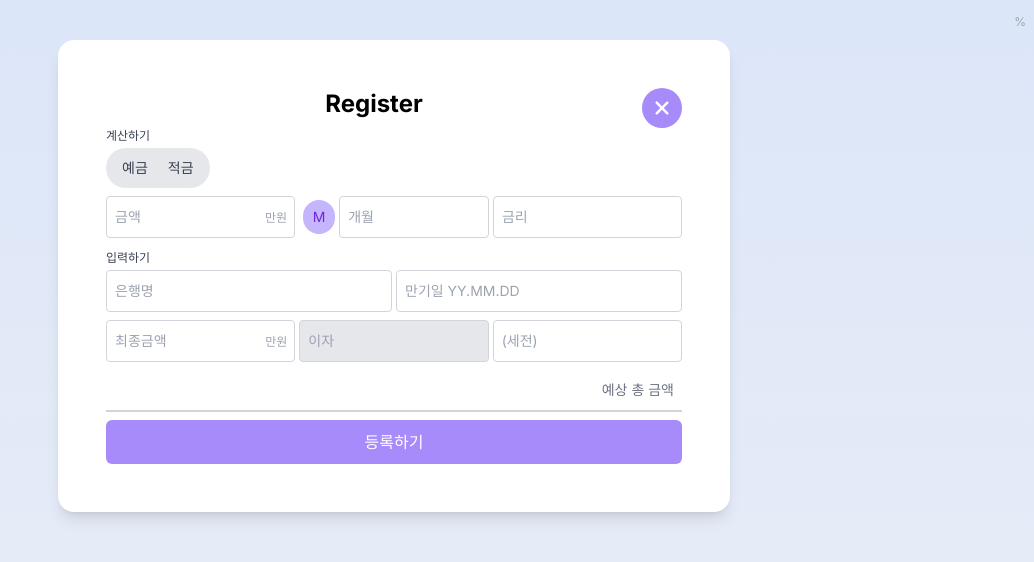
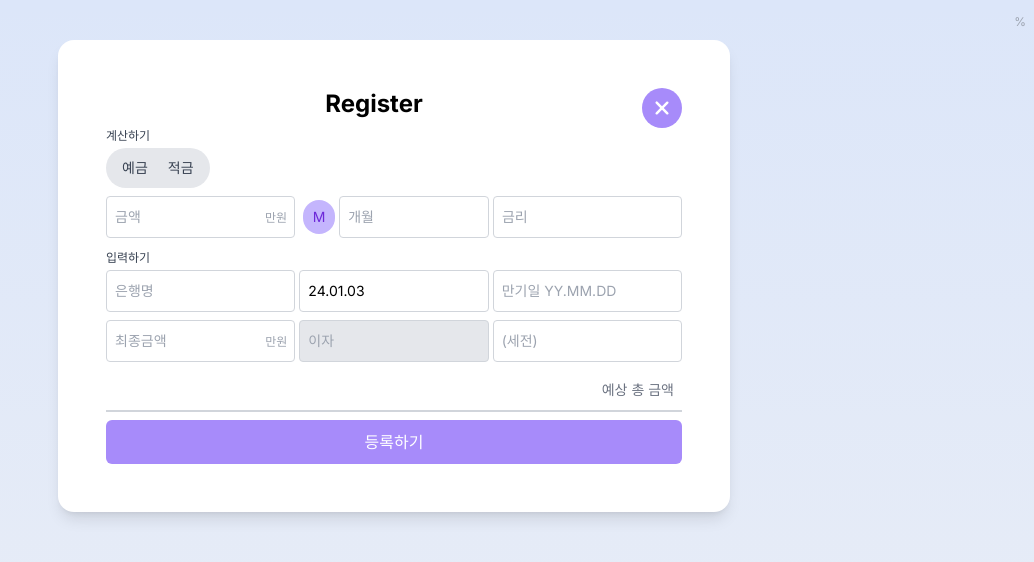
Before and after one commit to kirim-Lee/my-account, a Next.js app: page /add in a window 1280 px wide. Shown: the top 562 px of the page, without its empty margins (246-1280 px from the left). Built offline with nearby package versions, Linux system fonts and the light colour scheme; no server answers.

Commit message:
날짜 틀리게 입력되는 현상 수정 및 시작, 끝 날짜 지정할수 있도록 수정

```diff
--- a/app/(pages)/add/Form/Result.tsx
+++ b/app/(pages)/add/Form/Result.tsx
@@ -6,6 +6,7 @@ import DateController from '@/app/component/atom/DateController';
 import React, { useMemo } from 'react';
 import { getAfterTax, getTextWithAfterTax } from '@/app/lib/calculator';
 import { Switch } from '@/app/component/show';
+import dayjs from 'dayjs';
 
 const Result = () => {
   const { control, register, watch } = useFormContext<FormType>();
@@ -31,6 +32,14 @@ const Result = () => {
           />
         </div>
 
+        <div className="wrap">
+          <DateController<FormType>
+            control={control}
+            name="startDate"
+            label="시작일"
+            defaultValue={dayjs().format('YY.MM.DD')}
+          />
+        </div>
         <div className="wrap">
           <DateController<FormType>
             control={control}
--- a/app/(pages)/add/Form/index.tsx
+++ b/app/(pages)/add/Form/index.tsx
@@ -8,9 +8,14 @@ import Result from './Result';
 import dayjs from 'dayjs';
 
 const Form = () => {
-  const form = useForm<FormType>({ defaultValues: { periodType: 'MONTH' } });
+  const form = useForm<FormType>({
+    defaultValues: {
+      periodType: 'MONTH',
+      startDate: dayjs().format('YY.MM.DD'),
+    },
+  });
 
-  const onValid = (values: FormType) => {
+  const onValid = async (values: FormType) => {
     const { endDate, startDate, accountType, ...rest } = values;
 
     return fetch('/api/account', {
@@ -18,12 +23,15 @@ const Form = () => {
       body: JSON.stringify({
         ...rest,
         type: accountType,
-        startDate: dayjs().toDate(),
-        endDate: dayjs('20' + endDate.replace('.', '-')).toDate(),
+        startDate: dayjs('20' + startDate.replace(/\./gi, '-')).endOf('d'),
+        endDate: dayjs('20' + endDate.replace(/\./gi, '-')).endOf('d'),
       }),
     })
       .then((res) => res.json())
-      .then((data) => console.log(data))
+      .then((_) => {
+        console.log(_);
+        form.reset();
+      })
       .catch((e) => {
         console.log(e);
       });
--- a/app/api/account/route.ts
+++ b/app/api/account/route.ts
@@ -3,7 +3,7 @@ import { getSession } from '@/app/lib/authOption';
 import prisma from '@/app/lib/client';
 import { BankAccount } from '@prisma/client';
 import { getErrorMessage } from '@/app/lib/util';
-import { request } from 'http';
+import dayjs from 'dayjs';
 
 export const GET = async (_request: Request) => {
   const session = await getSession();
@@ -51,7 +51,7 @@ export const POST = async (request: Request) => {
       update: { name: bankName },
       create: { name: bankName },
     });
-
+    console.log(rest.endDate, 'endDate');
     const account = await prisma.bankAccount.create({
       data: {
         ...rest,
--- a/app/component/organism/AccountItem.tsx
+++ b/app/component/organism/AccountItem.tsx
@@ -14,7 +14,7 @@ const AccountItem = ({ account }: Props) => {
       <p>
         *{' '}
         {[
-          dayjs(account.endDate).format('YY.MM.DD'),
+          dayjs(new Date(account.endDate)).format('YY.MM.DD'),
           account.quant.toLocaleString(),
           account.bank?.name ?? '-',
         ].join(' / ')}
```
Also changed, not shown: 1 other file (tests, documents, lock files or other folders).
